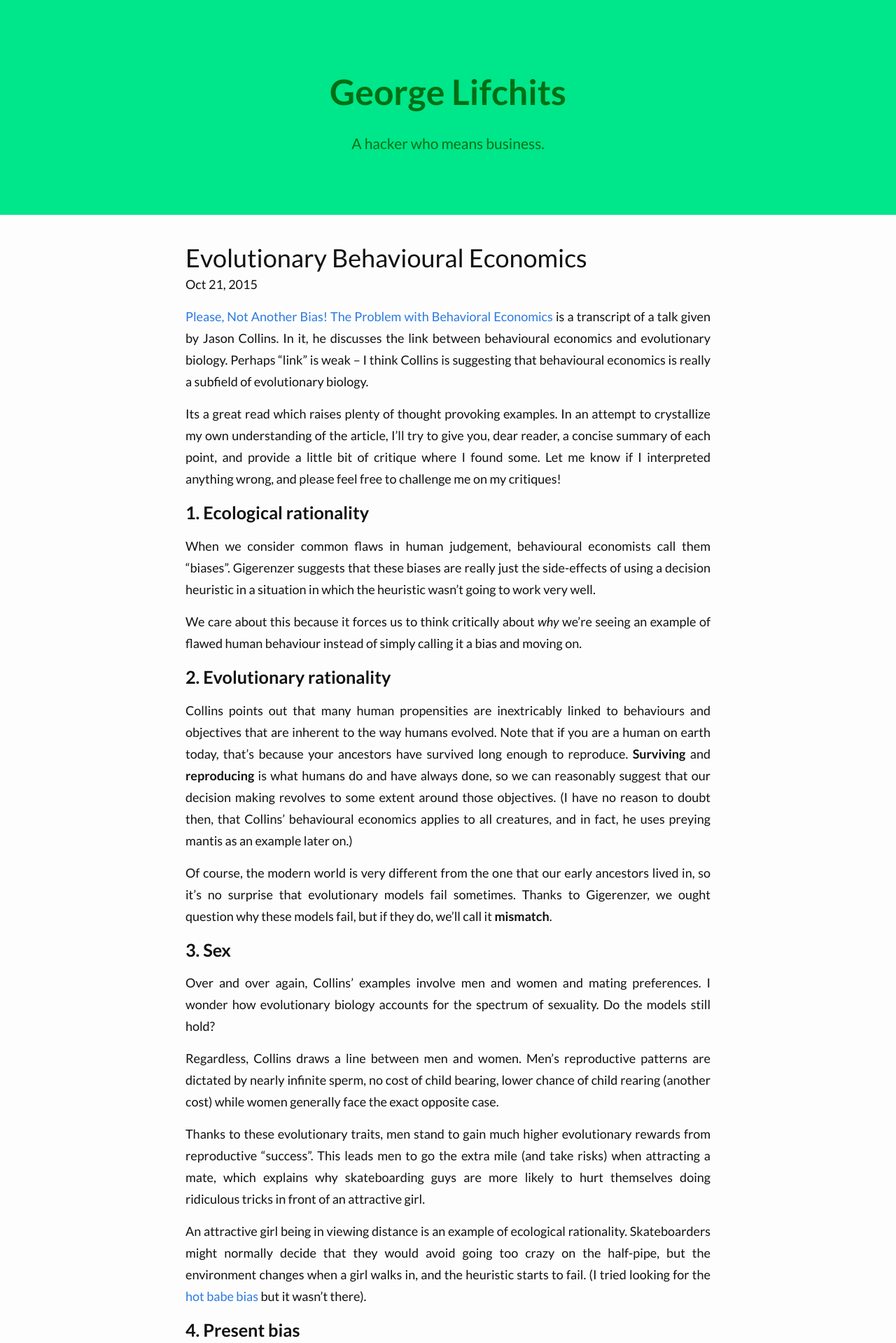
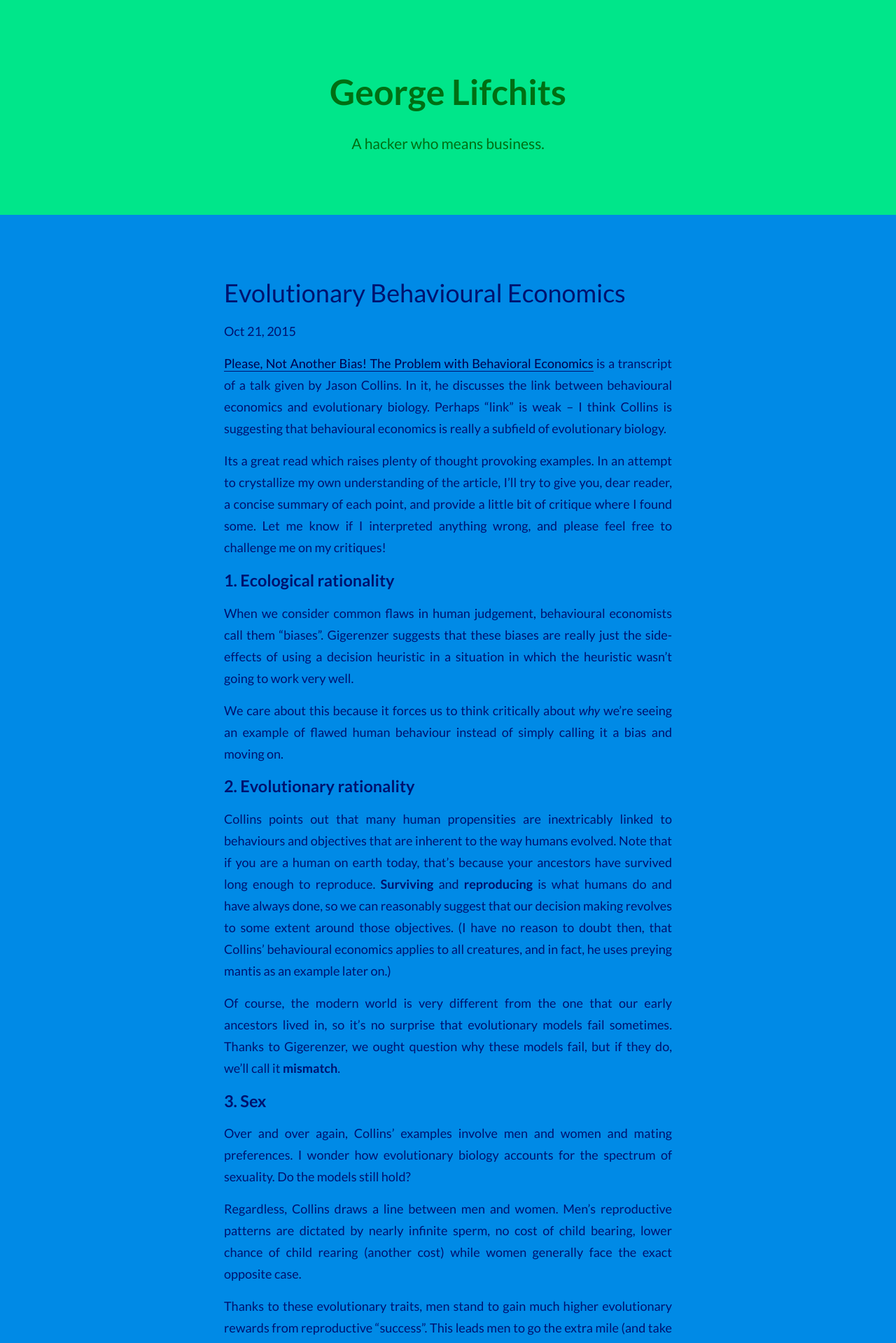
Before and after one commit to glifchits/glifchits.github.io, a Jekyll site: the page built from _posts/2015-10-21-evolutionary-behavioural-economics.markdown, in a window 1280 px wide. Shown: the top 1919 px of the page at 70% size. Built offline with Jekyll 4.4.1, drawn with Linux system fonts in a browser that asks for light colours; nearby versions of some CDN libraries; library files that are not in the unit come from our copies; comment, search, counter and statistics services are not loaded.

Commit message:
tweak layout of individual post page

```diff
--- a/_layouts/post.html
+++ b/_layouts/post.html
@@ -1,6 +1,7 @@
 ---
 layout: default
 ---
+<section class="post-container">
   <div class="post">
 
     <h1 class="post-title">{{ page.title }}</h1>
@@ -11,3 +12,4 @@ layout: default
     </article>
 
   </div>
+</section>
--- a/_sass/_post.scss
+++ b/_sass/_post.scss
@@ -1,16 +1,14 @@
+.post-container {
+  @include colouring($blue);
+}
+
 .post {
-  margin: 10px auto;
-  padding: 0 6%;
   max-width: 750px;
-
-  .post-title {
-    margin: 1em 0 0.2em;
-  }
 
   .post-content {
     h1 {
       font-weight: bold;
-      font-size: 1.4em;
+      font-size: 1.3em;
     }
   }
 }
```
Lines whose indentation alone changed are shown as unchanged.
